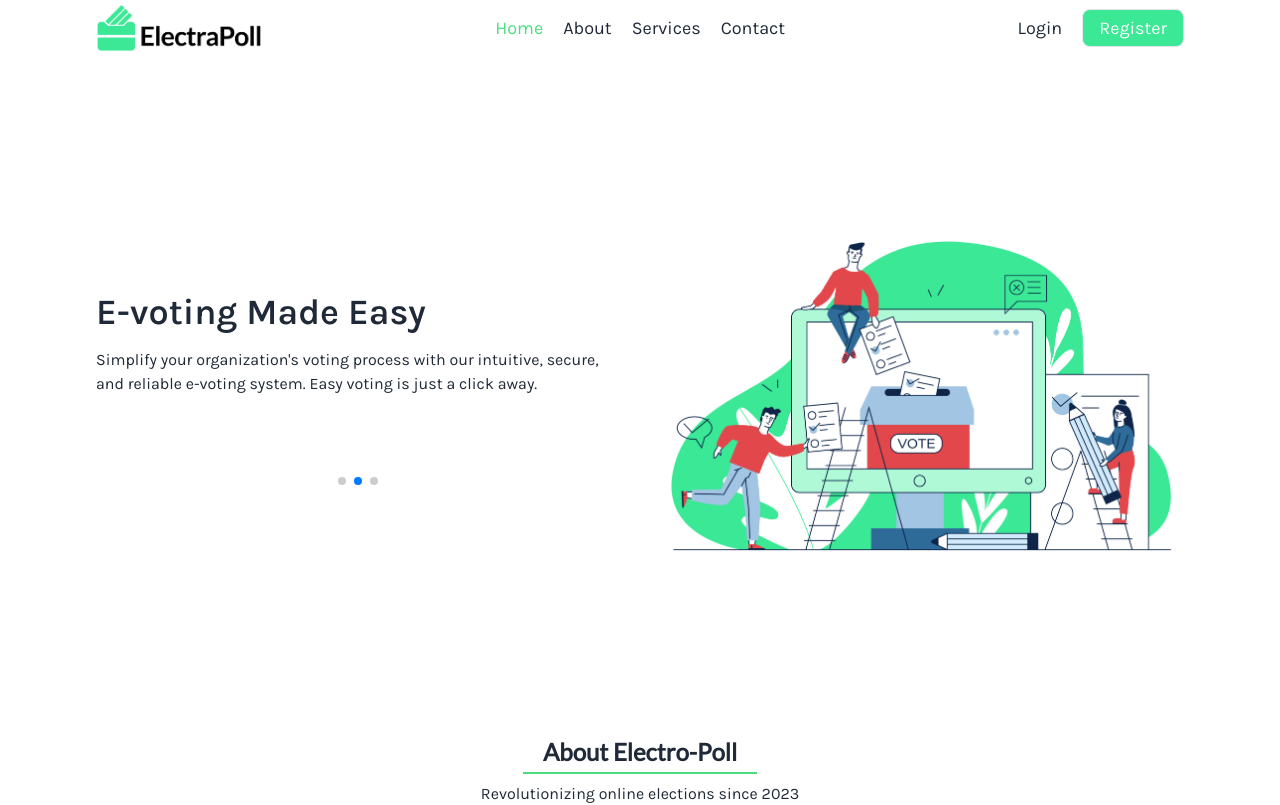
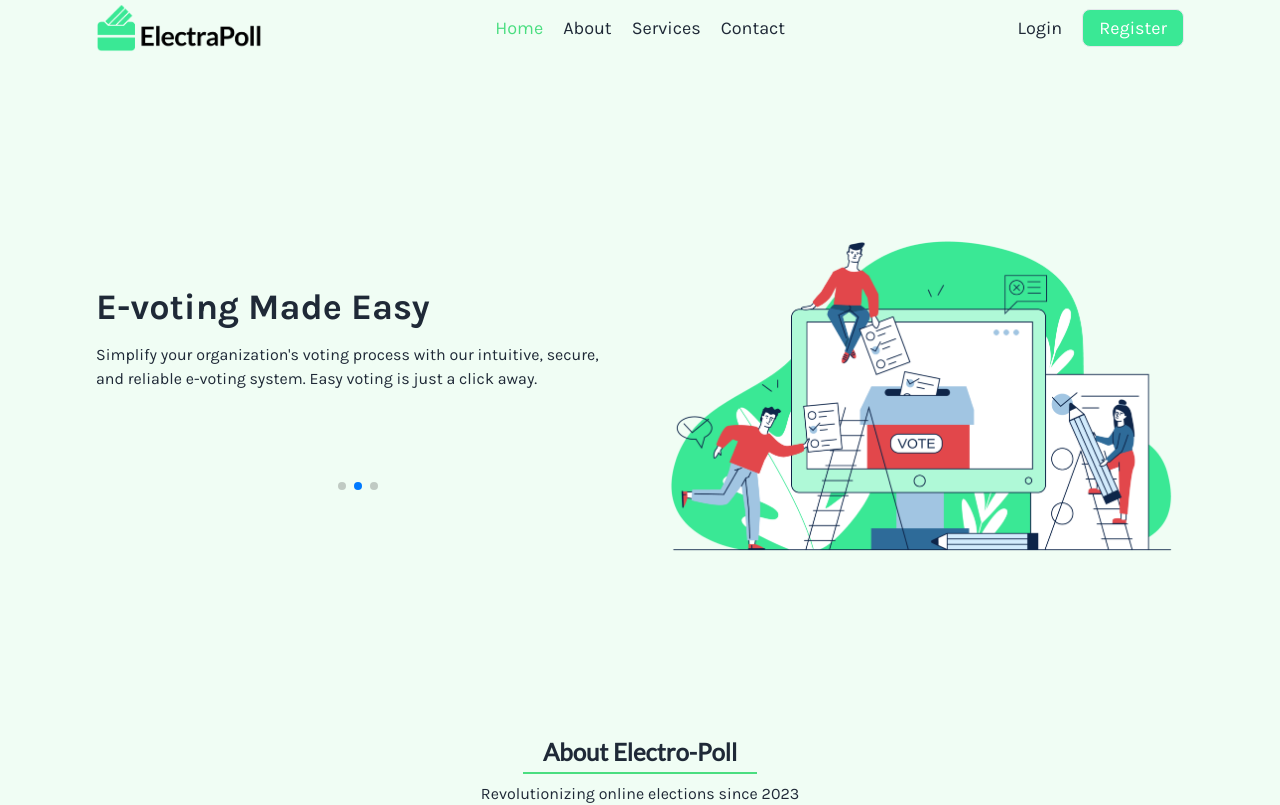
Before and after one commit to saiful674/electra-poll, a React (Vite) app: page / in a window 1280 px wide. Shown: the top 805 px of the page. Built offline with nearby package versions, Linux system fonts and the light colour scheme.

Commit message:
body background color

```diff
--- a/src/index.css
+++ b/src/index.css
@@ -9,6 +9,7 @@
 
 body {
   font-family: "Karla", sans-serif;
+  @apply bg-green-50
 }
 
 lato font h1,
--- a/src/pages/HomePage/Banner/Banner.jsx
+++ b/src/pages/HomePage/Banner/Banner.jsx
@@ -25,15 +25,18 @@ const Banner = () => {
                 className='lg:w-full w-[90vw] order-2 lg:order-1 static md:text-center lg:text-start text-center'
             >
                 <SwiperSlide className='mb-10'>
-                    <h1 className='text-4xl font-semibold pb-4'>Your Vote, Your Voice, Our Commitment</h1>
+                    <h1 className='text-4xl font-bold pb-4'>Your Vote, Your Voice, Our Commitment</h1>
                     <p>We are committed to providing a seamless and secure online voting experience. Empower your voice with us.</p>
+                    <button className='my-btn-sec'>
+                        learn more
+                    </button>
                 </SwiperSlide>
                 <SwiperSlide>
-                    <h1 className='text-4xl font-semibold pb-4'>E-voting Made Easy</h1>
+                    <h1 className='text-4xl font-bold pb-4'>E-voting Made Easy</h1>
                     <p>Simplify your organization's voting process with our intuitive, secure, and reliable e-voting system. Easy voting is just a click away.</p>
                 </SwiperSlide>
                 <SwiperSlide className='mb-10'>
-                    <h1 className='text-4xl font-semibold pb-4'>Secure. Simple. Swift. Your Digital Ballot Box.</h1>
+                    <h1 className='text-4xl font-bold pb-4'>Secure. Simple. Swift. Your Digital Ballot Box.</h1>
                     <p>We provide a reliable online voting platform that values your security, appreciates simplicity, and delivers swift results. Welcome to your digital ballot box.</p>
                 </SwiperSlide>
             </Swiper>
--- a/src/pages/shared/Navbar.jsx
+++ b/src/pages/shared/Navbar.jsx
@@ -8,26 +8,26 @@ const Navbar = () => {
     const [isOpen, setIsOpen] = useState(false)
 
     return (
-        <div className="bg-white">
+        <div className="">
             <div className="lg:flex hidden my-container justify-between py-1">
                 <img className="h-12" src="/logo.png" alt="" />
                 <div className="flex justify-between items-center gap-5 text-lg">
                     <NavLink className={({ isActive }) => isActive ? 'text-green-400' : ''} to='/'>Home</NavLink>
-                    <NavLink className={({ isActive }) => isActive ? 'text-green-400' : ''} to='/about'>About</NavLink>
+                    <NavLink className={({ isActive }) => isActive ? 'text-green-400' : ''} to='/about '>About</NavLink>
                     <NavLink className={({ isActive }) => isActive ? 'text-green-400' : ''} to='/services'>Services</NavLink>
                     <NavLink className={({ isActive }) => isActive ? 'text-green-400' : ''} to='/contact'>Contact</NavLink>
-                </div>
+                </div >
                 <div className="flex justify-between items-center gap-5 text-lg">
                     <NavLink className={({ isActive }) => isActive ? 'text-green-400' : ''} to='/contact'>Login</NavLink>
                     <button className="my-btn-pri">
                         Register
                     </button>
                 </div>
-            </div>
+            </div >
 
 
             {/* ================ mobile view================ */}
-            <div className="lg:hidden flex justify-between my-container py-1 relative">
+            < div className="lg:hidden flex justify-between my-container py-1 relative" >
                 <img className="h-11" src="/logo.png" alt="" />
                 <button onClick={() => setIsOpen(true)}>
                     <HiBars3BottomRight className="text-2xl"></HiBars3BottomRight>
@@ -43,8 +43,8 @@ const Navbar = () => {
                         <NavLink onClick={() => setIsOpen(false)} className={({ isActive }) => isActive ? 'text-green-400' : ''} to='/contact'>Contact</NavLink>
                     </ul>
                 }
-            </div>
-        </div>
+            </ div>
+        </div >
     );
 };
 
```
